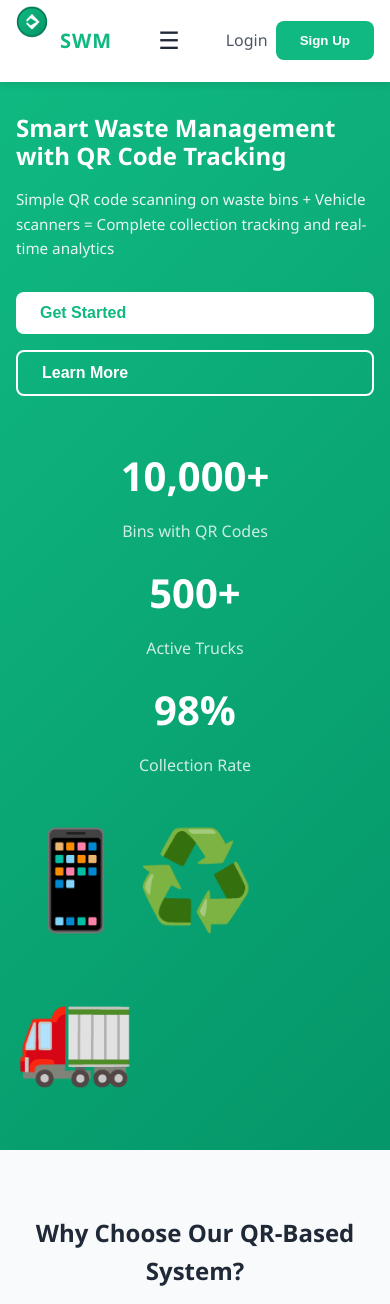
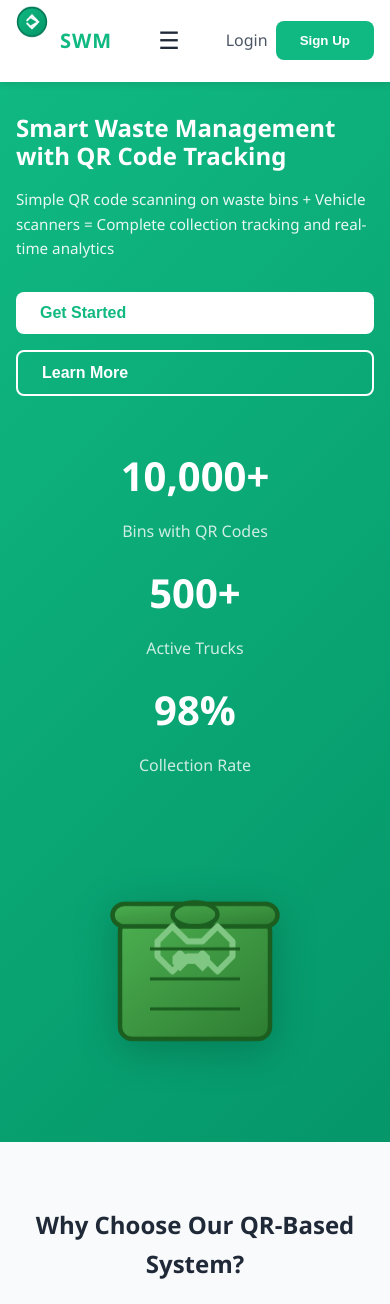
Before and after one commit to Mahesharunaladi/SWM, a React (Create React App) app in the folder frontend/: page / in a window 390 px wide. Shown: the top 1304 px of the page. Built offline with nearby package versions, Linux system fonts and the light colour scheme; the HTML template or start-up script is replaced by a standard one.

Commit message:
Replace truck phone emojis with custom green recycling bin SVG image in hero section

```diff
--- a/frontend/src/pages/Home.jsx
+++ b/frontend/src/pages/Home.jsx
@@ -41,7 +41,7 @@ const Home = () => {
             </div>
           </div>
           <div className="hero-image">
-            <div className="hero-visual">📱♻️🚛</div>
+            <img src="/recycling-bin.svg" alt="Smart Waste Management - Recycling Bin with QR Tracking" className="hero-visual-image" />
           </div>
         </div>
       </section>
--- a/frontend/src/styles/Home.css
+++ b/frontend/src/styles/Home.css
@@ -100,6 +100,13 @@
 .hero-visual {
   font-size: 10rem;
   animation: float 3s ease-in-out infinite;
+}
+
+.hero-visual-image {
+  width: 300px;
+  height: 300px;
+  animation: float 3s ease-in-out infinite;
+  filter: drop-shadow(0 10px 20px rgba(0, 0, 0, 0.2));
 }
 
 @keyframes float {
```
Also changed, not shown: frontend/public/recycling-bin.svg (added).
